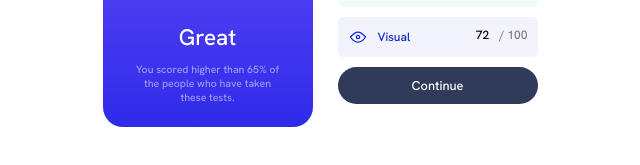
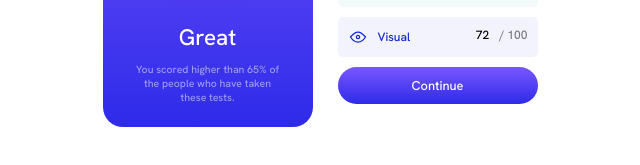
Before and after one commit to Zak-najjar/Challeng-3, a plain HTML site: page index.html in a window 1280 px wide. In both pictures the pointer is over the element "Continue". Shown: the part 433-598 px from the top of the page, without its empty margins (315-955 px from the left). Drawn offline with Linux system fonts and the light colour scheme.

Commit message:
up kill me

```diff
--- a/main.css
+++ b/main.css
@@ -186,3 +186,6 @@ p {
   background-color: #303b59;
   text-align: center;
 }
+.continue:hover {
+  background-image: linear-gradient(to bottom, hsl(252, 100%, 67%), hsl(241, 81%, 54%));
+}
```
